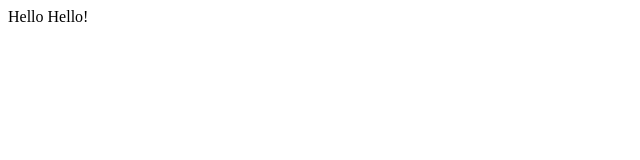
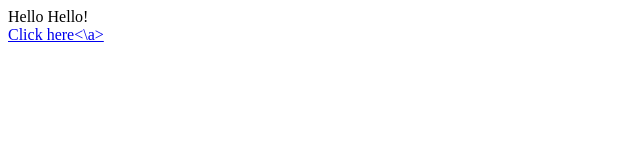
Before and after one commit to Melafefonim/demo, a plain HTML site: page index.html in a window 1280 px wide. Shown: the whole page, without its empty margins (0-640 px from the left). Drawn offline with Linux system fonts and the light colour scheme.

Commit message:
Added link

```diff
--- a/index.html
+++ b/index.html
@@ -1 +1,2 @@
 <div>Hello Hello!</div>
+<a href="www.github.com">Click here<\a>
```
Also changed, not shown: 1 other file.
